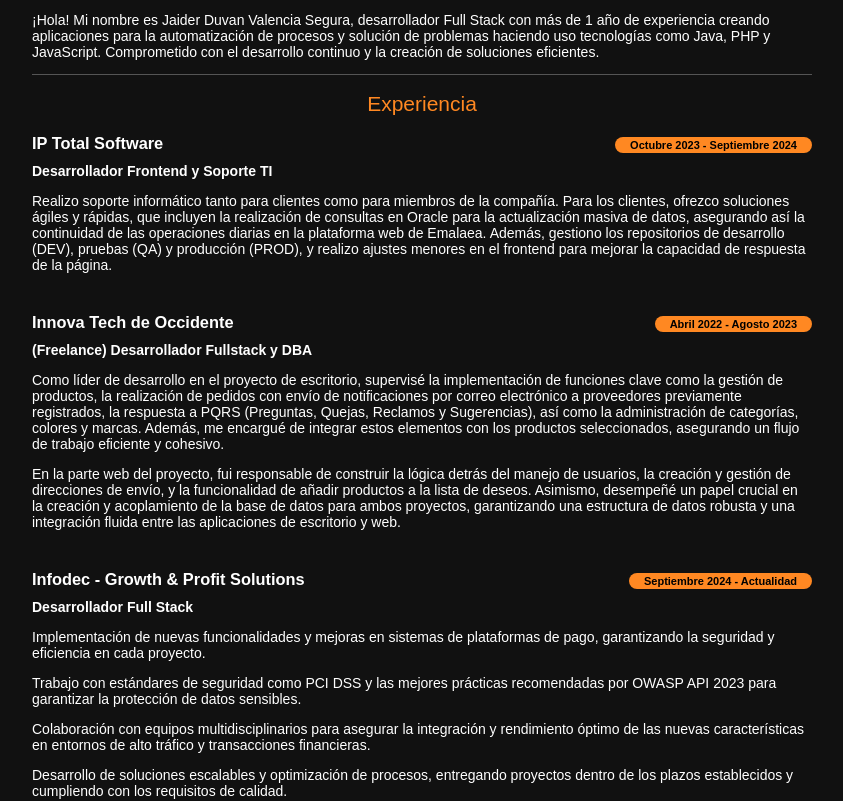
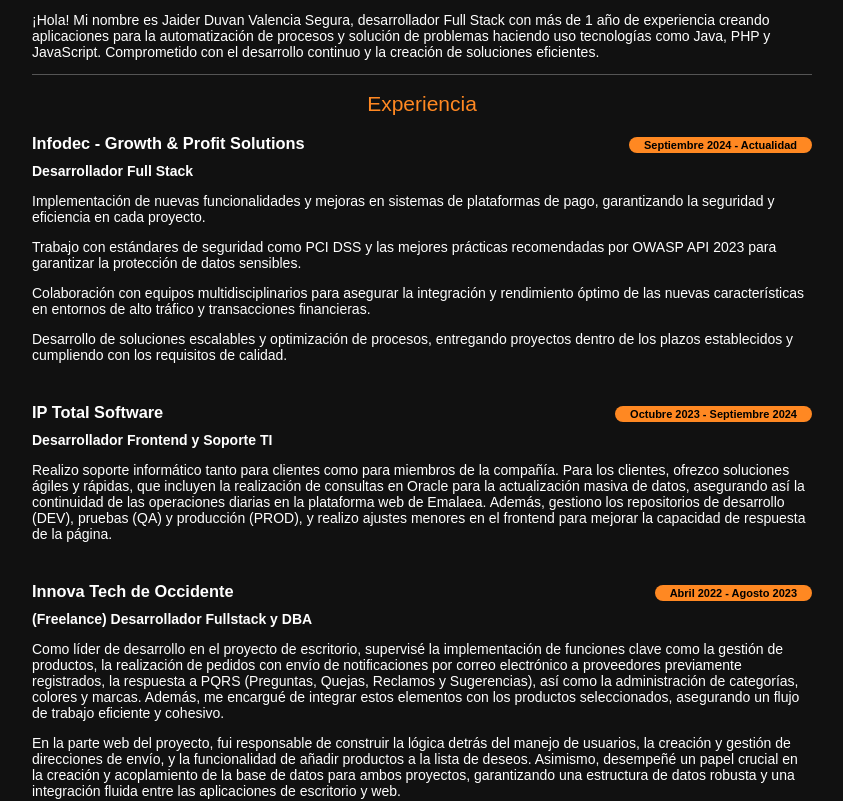
Before and after one commit to Dragnell27/Portafolio, a React (Vite) app: page / in a window 1280 px wide. Shown: the part 640-1441 px from the top of the page, without its empty margins (218-1061 px from the left). Built offline with nearby package versions, Linux system fonts and the light colour scheme.

Commit message:
Actualización del orden de la experiencia

```diff
--- a/src/components/Generic.jsx
+++ b/src/components/Generic.jsx
@@ -211,6 +211,12 @@
 export const Experience = () => {
     const experience = [
         {
+            company: "Infodec - Growth & Profit Solutions",
+            role: "Desarrollador Full Stack",
+            date: "Septiembre 2024 - Actualidad",
+            description: ["Implementación de nuevas funcionalidades y mejoras en sistemas de plataformas de pago, garantizando la seguridad y eficiencia en cada proyecto.", "Trabajo con estándares de seguridad como PCI DSS y las mejores prácticas recomendadas por OWASP API 2023 para garantizar la protección de datos sensibles.","Colaboración con equipos multidisciplinarios para asegurar la integración y rendimiento óptimo de las nuevas características en entornos de alto tráfico y transacciones financieras.","Desarrollo de soluciones escalables y optimización de procesos, entregando proyectos dentro de los plazos establecidos y cumpliendo con los requisitos de calidad."]
+        },
+        {
             company: "IP Total Software",
             role: "Desarrollador Frontend y Soporte TI",
             date: "Octubre 2023 - Septiembre 2024",
@@ -221,12 +227,6 @@
             role: "(Freelance) Desarrollador Fullstack y DBA",
             date: "Abril 2022 - Agosto 2023",
             description: ["Como líder de desarrollo en el proyecto de escritorio, supervisé la implementación de funciones clave como la gestión de productos, la realización de pedidos con envío de notificaciones por correo electrónico a proveedores previamente registrados, la respuesta a PQRS (Preguntas, Quejas, Reclamos y Sugerencias), así como la administración de categorías, colores y marcas. Además, me encargué de integrar estos elementos con los productos seleccionados, asegurando un flujo de trabajo eficiente y cohesivo.", "En la parte web del proyecto, fui responsable de construir la lógica detrás del manejo de usuarios, la creación y gestión de direcciones de envío, y la funcionalidad de añadir productos a la lista de deseos. Asimismo, desempeñé un papel crucial en la creación y acoplamiento de la base de datos para ambos proyectos, garantizando una estructura de datos robusta y una integración fluida entre las aplicaciones de escritorio y web."]
-        },
-        {
-            company: "Infodec - Growth & Profit Solutions",
-            role: "Desarrollador Full Stack",
-            date: "Septiembre 2024 - Actualidad",
-            description: ["Implementación de nuevas funcionalidades y mejoras en sistemas de plataformas de pago, garantizando la seguridad y eficiencia en cada proyecto.", "Trabajo con estándares de seguridad como PCI DSS y las mejores prácticas recomendadas por OWASP API 2023 para garantizar la protección de datos sensibles.","Colaboración con equipos multidisciplinarios para asegurar la integración y rendimiento óptimo de las nuevas características en entornos de alto tráfico y transacciones financieras.","Desarrollo de soluciones escalables y optimización de procesos, entregando proyectos dentro de los plazos establecidos y cumpliendo con los requisitos de calidad."]
         },
     ]
 
```
